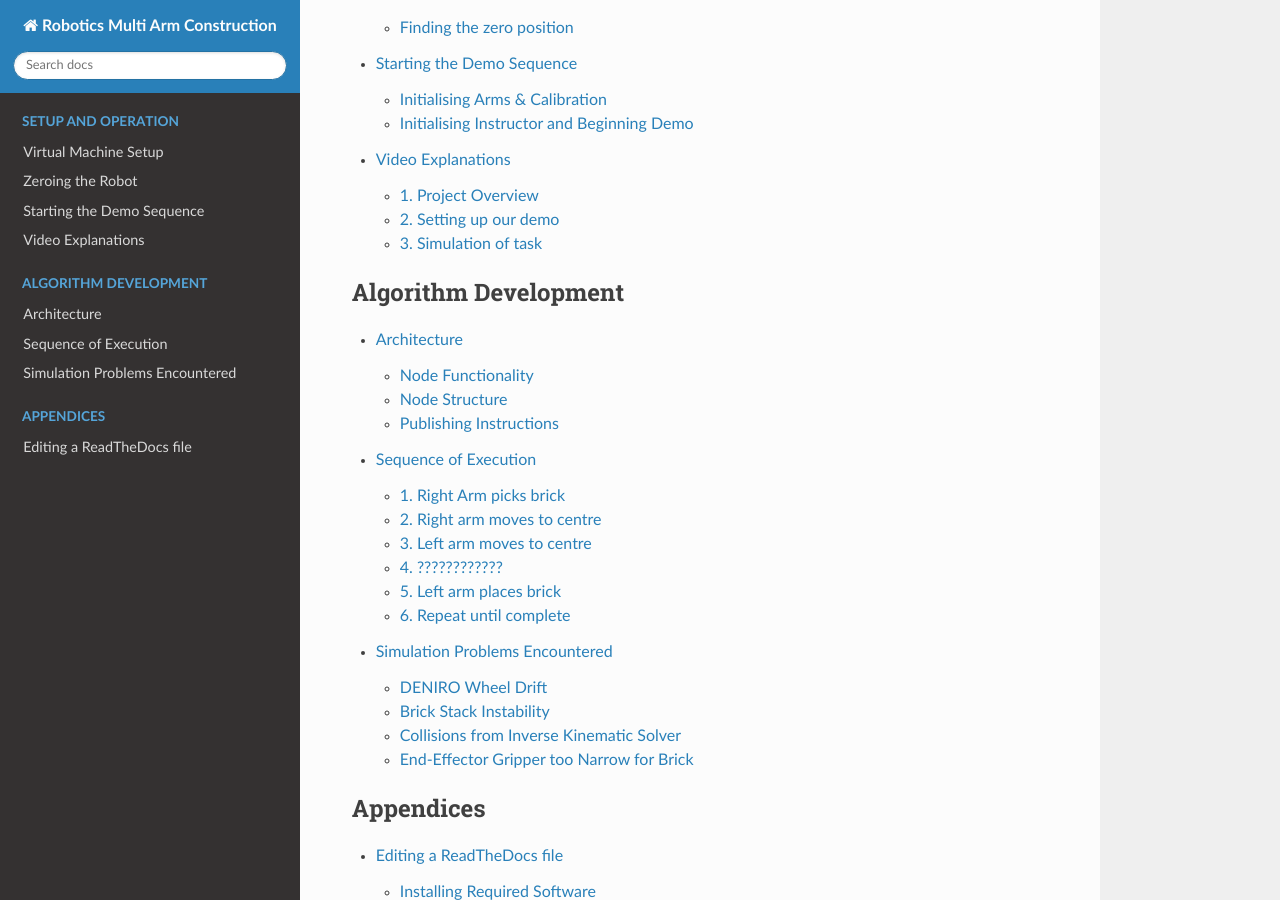
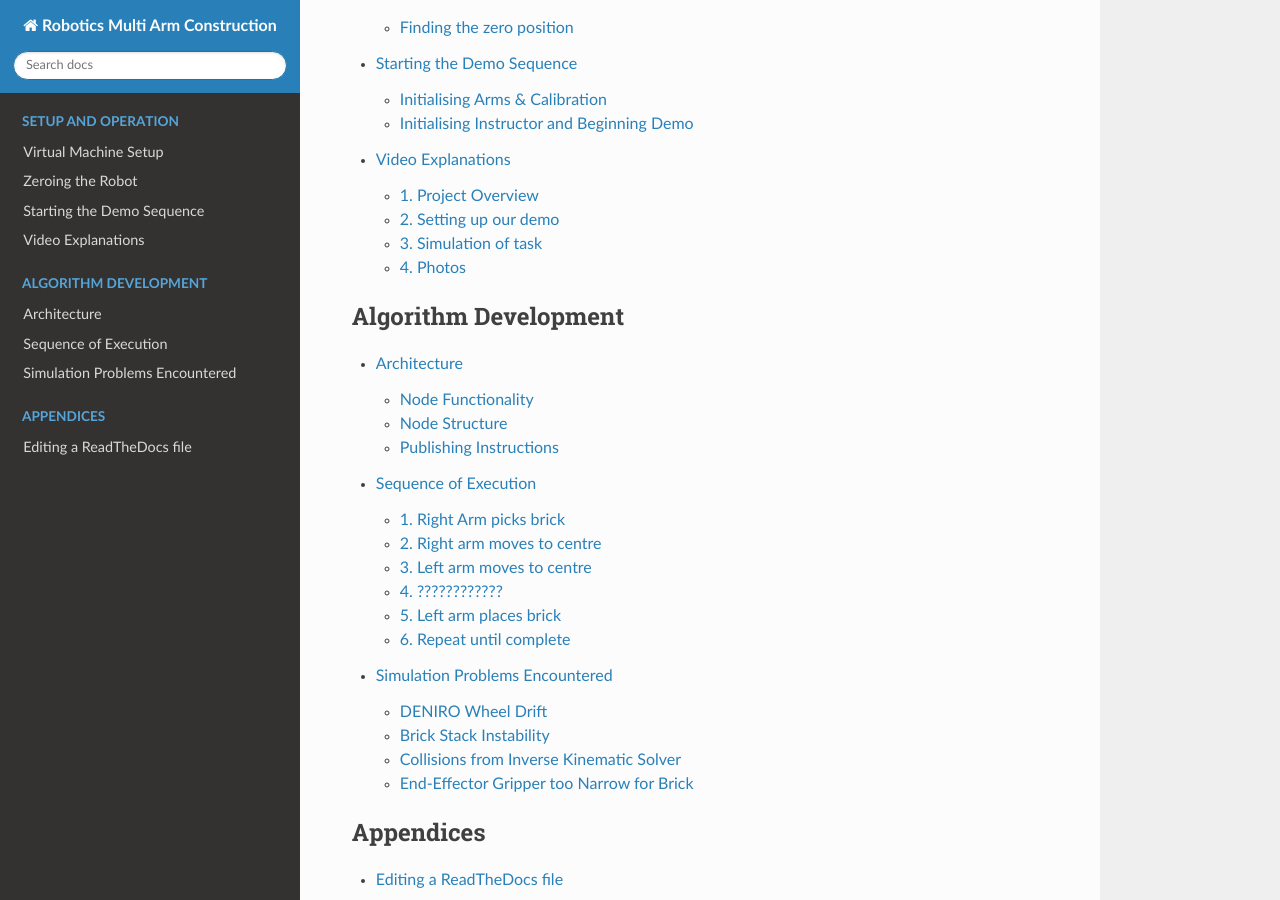
Before and after one commit to TomWoodburn/Robotics-1, a Sphinx documentation site: the page built from docs/source/index.rst, in a window 1280 px wide and 900 px high, scrolled down 1754 px. Built offline with Sphinx 7.4.7 and the Read the Docs theme 2.0.0, drawn with Linux system fonts in a browser that asks for light colours; pages that are not in the unit, such as notebooks, are missing from menus.

Commit message:
Line spacing

```diff
--- a/docs/source/videos.rst
+++ b/docs/source/videos.rst
@@ -7,46 +7,48 @@
 1. Project Overview
 ===================
 
-.. raw:: html
+  .. raw:: html
 
     <div style="position: relative; padding-bottom: 56.25%; height: 0; overflow: hidden; max-width: 100%; height: auto;">
         <iframe src="https://www.youtube.com/embed/dFYozg49RXo" frameborder="0" allowfullscreen style="position: absolute; top: 0; left: 0; width: 100%; height: 100%;"></iframe>
     </div>
 
 
-::
 
 
 2. Setting up our demo
 ======================
 
-.. raw:: html
+  .. raw:: html
 
     <div style="position: relative; padding-bottom: 56.25%; height: 0; overflow: hidden; max-width: 100%; height: auto;">
         <iframe src="https://www.youtube.com/embed/oc8reodyNz4" frameborder="0" allowfullscreen style="position: absolute; top: 0; left: 0; width: 100%; height: 100%;"></iframe>
     </div>
 
 
-::
 
 
 3. Simulation of task
 =====================
 
-.. raw:: html
+  .. raw:: html
 
     <div style="position: relative; padding-bottom: 56.25%; height: 0; overflow: hidden; max-width: 100%; height: auto;">
         <iframe src="https://www.youtube.com/embed/rlpKniDhGiM" frameborder="0" allowfullscreen style="position: absolute; top: 0; left: 0; width: 100%; height: 100%;"></iframe>
     </div>
 
 
-.. figure:: _static/initial.jpg
+4. Photos
+=========
+
+
+  .. figure:: _static/initial.jpg
     :align: center
     :figwidth: 30 em
     :figclass: align-center
 
 
-.. figure:: _static/tower.jpg
+  .. figure:: _static/tower.jpg
     :align: center
     :figwidth: 30 em
     :figclass: align-center
```
